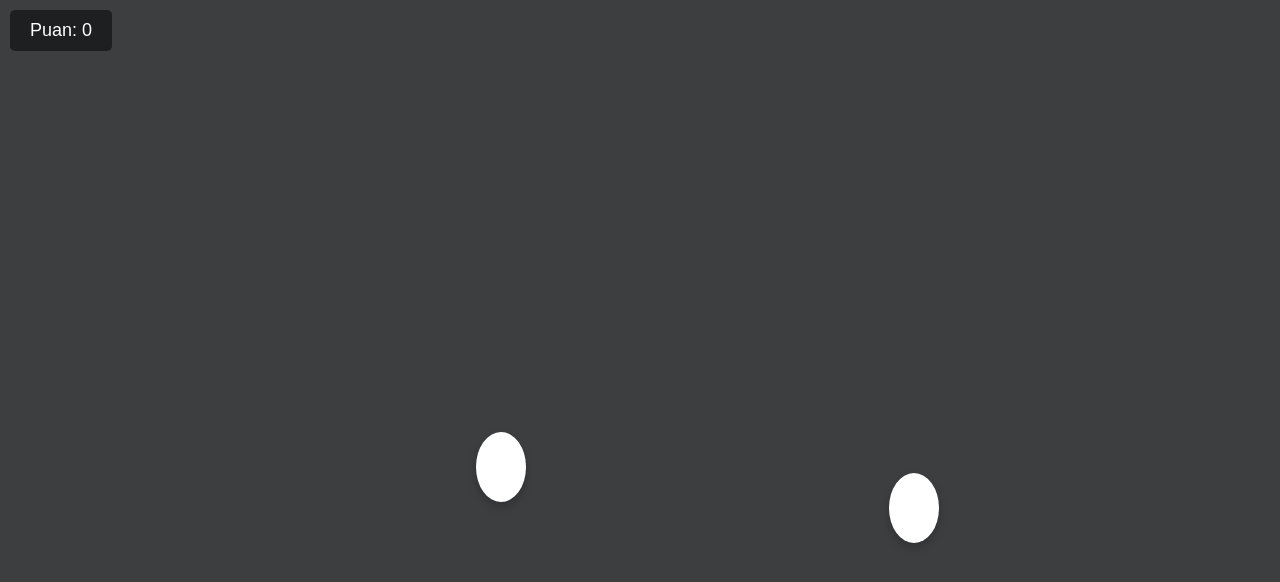
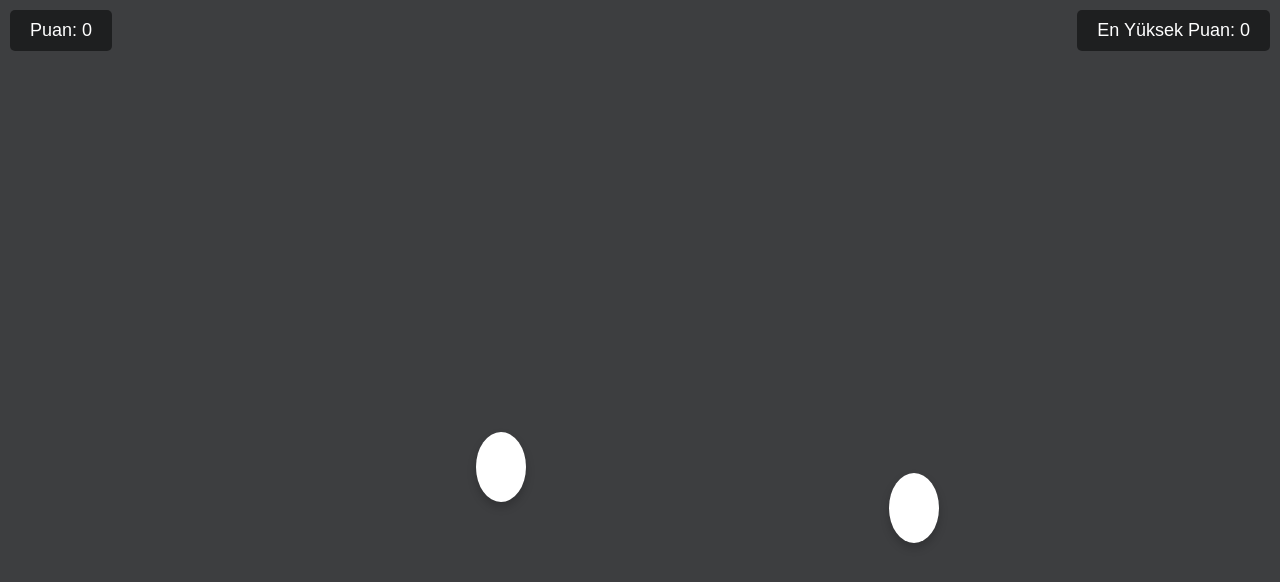
Before and after one commit to EmirAlp317/deneme, a plain HTML site: page index.html in a window 1280 px wide. Drawn offline with Linux system fonts and the light colour scheme.

Commit message:
Add files via upload

```diff
--- a/index.html
+++ b/index.html
@@ -31,6 +31,16 @@
             border-radius: 5px;
             font-size: 18px;
         }
+        .high-scores {
+            position: fixed;
+            top: 10px;
+            right: 10px;
+            background: rgba(0, 0, 0, 0.5);
+            color: white;
+            padding: 10px 20px;
+            border-radius: 5px;
+            font-size: 18px;
+        }
         .game-over {
             position: fixed;
             top: 50%;
@@ -47,9 +57,11 @@
 </head>
 <body>
     <div class="scoreboard">Puan: <span id="score">0</span></div>
+    <div class="high-scores">En Yüksek Puan: <span id="highScore">0</span></div>
     <div class="game-over" id="gameOver">
         <h1>Oyun Bitti!</h1>
         <p>Toplam Puan: <span id="finalScore">0</span></p>
+        <p>En Yüksek Puan: <span id="finalHighScore">0</span></p>
         <button onclick="startGame()">Tekrar Oyna</button>
     </div>
 
@@ -89,10 +101,24 @@
             }, 600);
         }
 
+        function updateHighScore() {
+            const highScore = localStorage.getItem('highScore') || 0;
+            if (score > highScore) {
+                localStorage.setItem('highScore', score);
+            }
+            return Math.max(score, highScore);
+        }
+
+        function displayHighScore() {
+            const highScore = localStorage.getItem('highScore') || 0;
+            document.getElementById('highScore').textContent = highScore;
+        }
+
         function startGame() {
             score = 0;
             document.getElementById('score').textContent = score;
             document.getElementById('gameOver').style.display = 'none';
+            displayHighScore();
 
             // Her 0.3 saniyede bir balon oluştur
             gameInterval = setInterval(createBalloon, 300);
@@ -100,13 +126,17 @@
             // Oyun süresi dolduğunda bitir
             setTimeout(() => {
                 clearInterval(gameInterval);
+                const highScore = updateHighScore();
                 document.getElementById('finalScore').textContent = score;
+                document.getElementById('finalHighScore').textContent = highScore;
                 document.getElementById('gameOver').style.display = 'block';
+                displayHighScore();
             }, gameDuration * 1000);
         }
 
         // Oyunu başlat
         startGame();
+        displayHighScore();
     </script>
 </body>
 </html>
```
